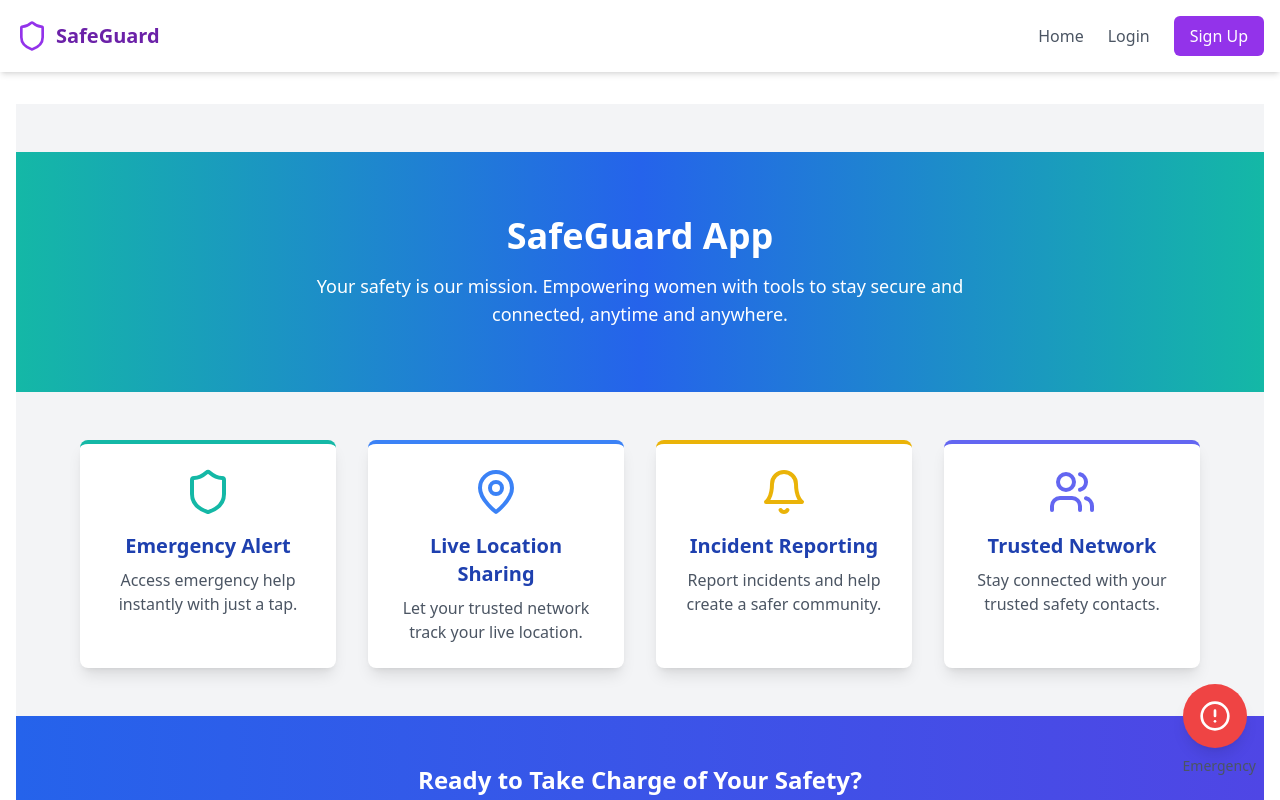
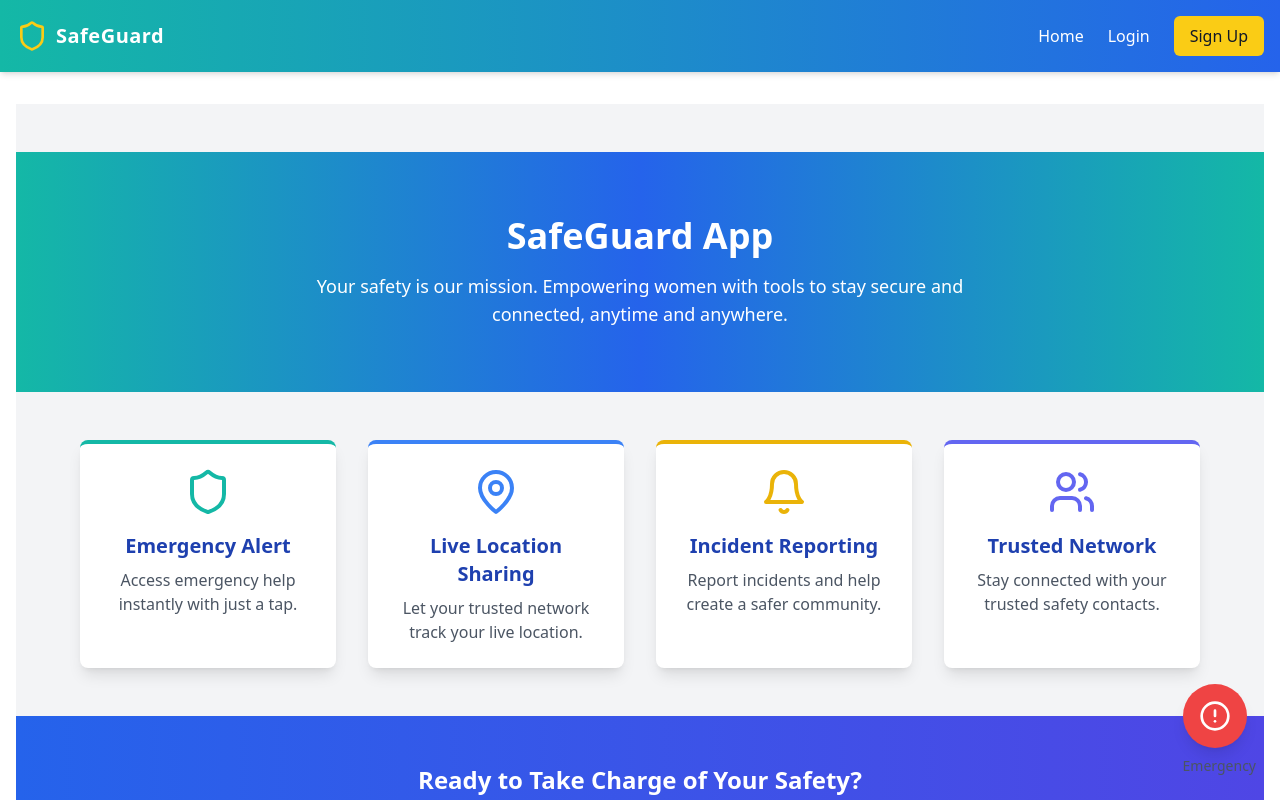
Before and after one commit to kawodyaarachchige/safe_guard, a React (Vite) app: page / in a window 1280 px wide. Shown: the top 800 px of the page. Built offline with nearby package versions, Linux system fonts and the light colour scheme.

Commit message:
style:changed header colors

```diff
--- a/src/components/Header.tsx
+++ b/src/components/Header.tsx
@@ -16,28 +16,55 @@ export default function Header() {
   };
 
   return (
-    <header className="bg-white shadow-md">
+      <header className="bg-gradient-to-r from-teal-500 to-blue-600 text-white shadow-md">
         <div className="container mx-auto px-4 py-4">
           <div className="flex items-center justify-between">
+            {/* Logo and Branding */}
             <Link to="/" className="flex items-center space-x-2">
-            <Shield className="h-8 w-8 text-purple-600" />
-            <span className="text-xl font-bold text-purple-800">SafeGuard</span>
+              <Shield className="h-8 w-8 text-yellow-400" />
+              <span className="text-xl font-extrabold tracking-wide">SafeGuard</span>
             </Link>
 
+            {/* Navigation */}
             <nav className="hidden md:flex items-center space-x-6">
-            <Link to="/" className="text-gray-600 hover:text-purple-600">Home</Link>
+              <Link
+                  to="/"
+                  className="hover:text-yellow-400 transition-colors duration-200"
+              >
+                Home
+              </Link>
               {user ? (
                   <>
-                <Link to="/dashboard" className="text-gray-600 hover:text-purple-600">Dashboard</Link>
-                <Link to="/location" className="text-gray-600 hover:text-purple-600">Location</Link>
-                <Link to="/report" className="text-gray-600 hover:text-purple-600">Report</Link>
+                    <Link
+                        to="/dashboard"
+                        className="hover:text-yellow-400 transition-colors duration-200"
+                    >
+                      Dashboard
+                    </Link>
+                    <Link
+                        to="/location"
+                        className="hover:text-yellow-400 transition-colors duration-200"
+                    >
+                      Location
+                    </Link>
+                    <Link
+                        to="/report"
+                        className="hover:text-yellow-400 transition-colors duration-200"
+                    >
+                      Report
+                    </Link>
                   </>
               ) : (
                   <>
-                <Link to="/login" className="text-gray-600 hover:text-purple-600">Login</Link>
+                    <Link
+                        to="/login"
+                        className="hover:text-yellow-400 transition-colors duration-200"
+                    >
+                      Login
+                    </Link>
                     <Link
                         to="/signup"
-                  className="bg-purple-600 text-white px-4 py-2 rounded-md hover:bg-purple-700"
+                        className="bg-yellow-400 text-gray-900 px-4 py-2 rounded-md hover:bg-yellow-500 transition-all"
                     >
                       Sign Up
                     </Link>
@@ -45,10 +72,11 @@ export default function Header() {
               )}
             </nav>
 
+            {/* Logout Button */}
             {user && (
                 <button
                     onClick={handleLogout}
-              className="flex items-center space-x-2 text-gray-600 hover:text-purple-600"
+                    className="flex items-center space-x-2 hover:text-yellow-400 transition-colors duration-200"
                 >
                   <LogOut className="h-5 w-5" />
                   <span>Logout</span>
```
Lines whose indentation alone changed are shown as unchanged.
